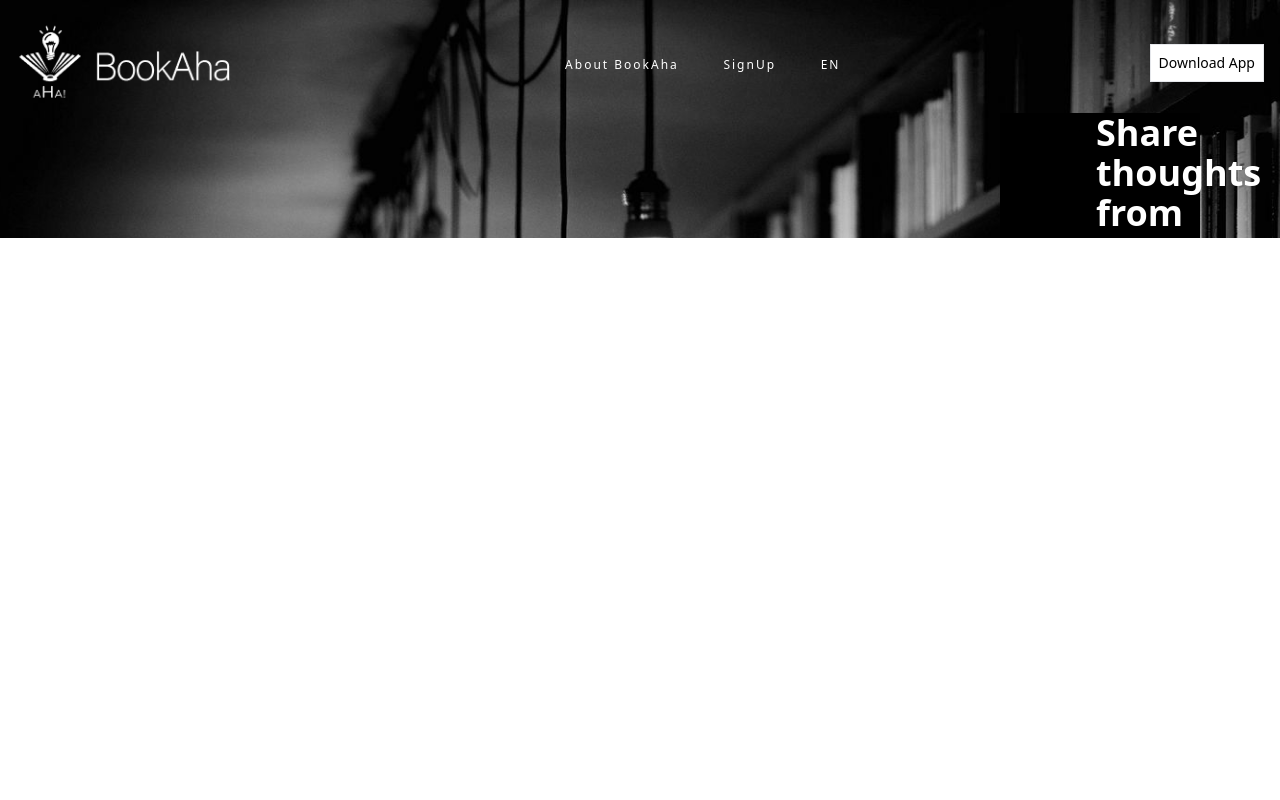
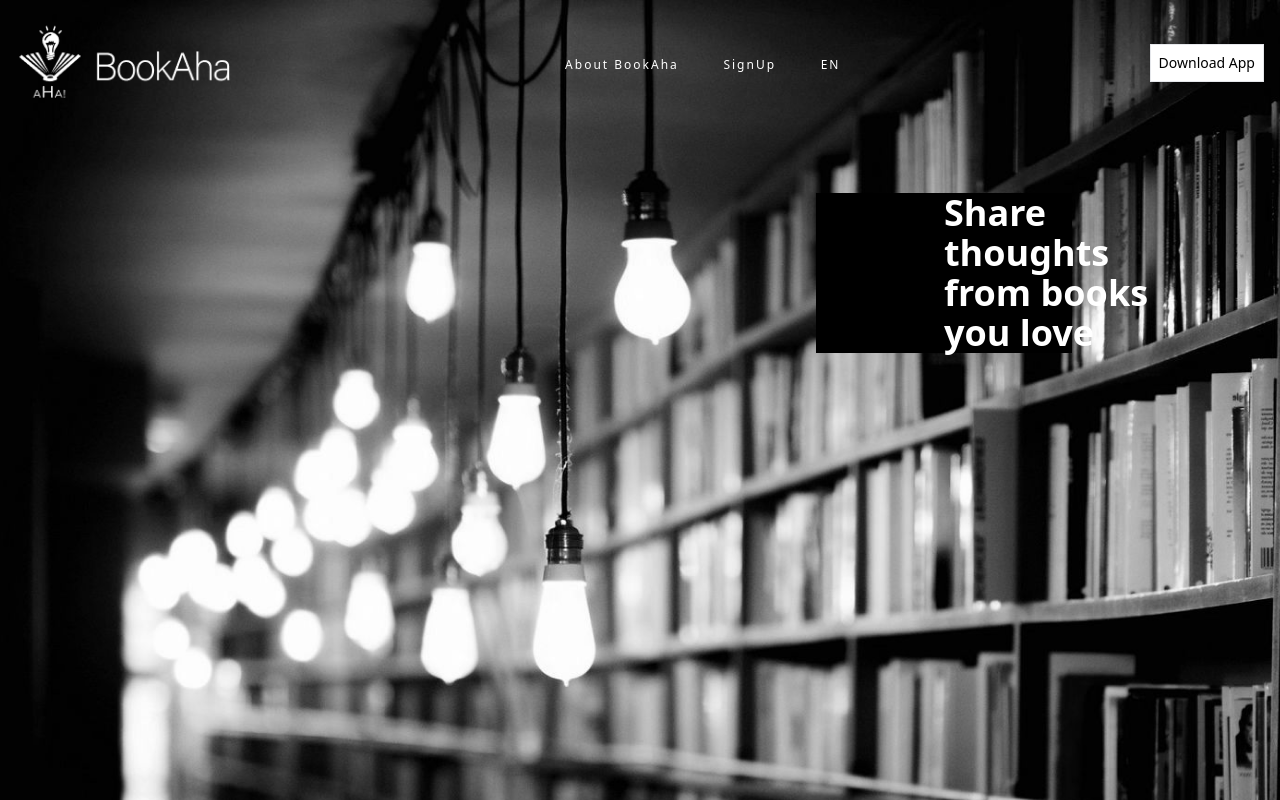
Before and after one commit to Nathaniyell/book-aha, a React (Create React App) app: page / in a window 1280 px wide. Built offline with nearby package versions, Linux system fonts and the light colour scheme.

Commit message:
update hero section

```diff
--- a/src/home/Home.jsx
+++ b/src/home/Home.jsx
@@ -4,12 +4,12 @@ import Navbar from "../components/Navbar";
 const Home = () => {
   return (
     <>
-      <div className="relative bg-heroSection bg-auto bg-no-repeat">
+      <div className="relative bg-heroSection bg-auto bg-no-repeat h-screen">
         <Navbar />
-        <div className="flex place-content-end mr-20">
-          <div className="w-[200px] h-[125px]  bg-black text-white relative">
-            <h1 className="font-bold text-4xl absolute left-24">
-              Share thoughts from <br /> <span>books you love </span>
+        <div className="relative">
+          <div className="w-[330px] bg-black md:w-1/5 h-[290px]bg-black text-white absolute md:right-52 top-20">
+            <h1 className="font-bold text-4xl relative left-32">
+              Share thoughts from books you love
             </h1>
           </div>
         </div>
```
